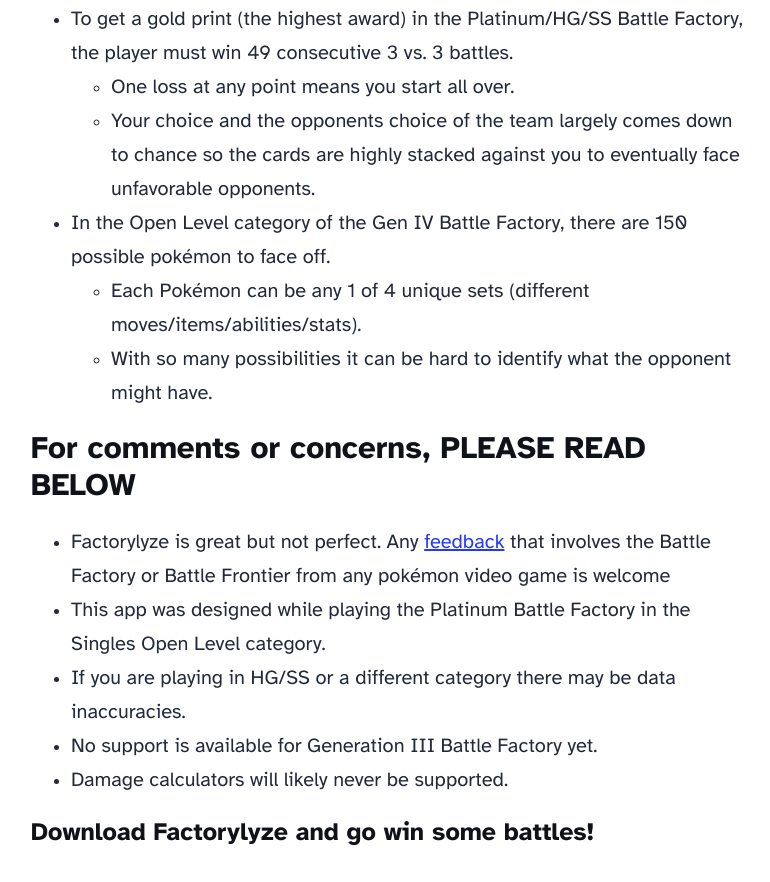
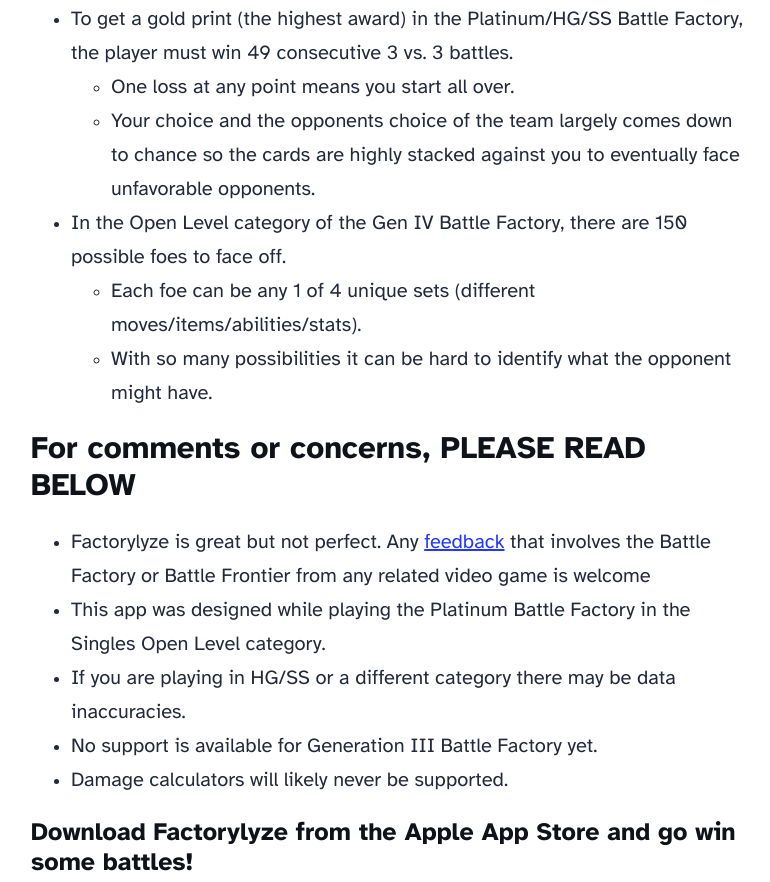
Before and after one commit to rahulkhand/barrelofideas-web, an Astro site: page /products/factorylyze in a window 1280 px wide. Shown: the part 1222-2104 px from the top of the page, without its empty margins (249-1019 px from the left). Built offline with nearby package versions, Linux system fonts and the light colour scheme; Astro itself is replaced by a stand-in of ours.

Commit message:
remove pokemon references for app review

```diff
--- a/src/content/products/factorylyze.md
+++ b/src/content/products/factorylyze.md
@@ -5,22 +5,22 @@
 heroImage: "/battle_factory_sinnoh_location.png"
 ---
 
-One of the most challenging sections of the generation 4 Pokémon video games is the [Battle Factory](https://bulbapedia.bulbagarden.net/wiki/Battle_Factory_(Generation_IV)). Consistently winning battles against randomized opponent teams without a single loss means every move counts. With the Factorylyze app for iOS, there is more visibility into the exact opponent sets by simply entering known fields such as moves seen or held item used. Plus the searching power is readily available from your pocket which means no need to surf the web or sift through massive spreadsheets.
+One of the most challenging sections of the generation 4 video games is the [Battle Factory](https://bulbapedia.bulbagarden.net/wiki/Battle_Factory_(Generation_IV)). Consistently winning battles against randomized opponent teams without a single loss means every move counts. With the Factorylyze app for iOS, there is more visibility into the exact opponent sets by simply entering known fields such as moves seen or held item used. Plus the searching power is readily available from your pocket which means no need to surf the web or sift through massive spreadsheets.
 
 Why is any analysis even needed?
 - To get a gold print (the highest award) in the Platinum/HG/SS Battle Factory, the player must win 49 consecutive 3 vs. 3 battles.
     - One loss at any point means you start all over.
     - Your choice and the opponents choice of the team largely comes down to chance so the cards are highly stacked against you to eventually face unfavorable opponents.
-- In the Open Level category of the Gen IV Battle Factory, there are 150 possible pokémon to face off.
-    - Each Pokémon can be any 1 of 4 unique sets (different moves/items/abilities/stats).
+- In the Open Level category of the Gen IV Battle Factory, there are 150 possible foes to face off.
+    - Each foe can be any 1 of 4 unique sets (different moves/items/abilities/stats).
     - With so many possibilities it can be hard to identify what the opponent might have.
 
 <h4>For comments or concerns, PLEASE READ BELOW</h4>
 
-- Factorylyze is great but not perfect. Any [feedback](mailto:inquiries@barrelofideas.com) that involves the Battle Factory or Battle Frontier from any pokémon video game is welcome
+- Factorylyze is great but not perfect. Any [feedback](mailto:inquiries@barrelofideas.com) that involves the Battle Factory or Battle Frontier from any related video game is welcome
 - This app was designed while playing the Platinum Battle Factory in the Singles Open Level category.
 - If you are playing in HG/SS or a different category there may be data inaccuracies.
 - No support is available for Generation III Battle Factory yet.
 - Damage calculators will likely never be supported.
 
-<h5>Download Factorylyze and go win some battles!</h5>
+<h5>Download Factorylyze from the Apple App Store and go win some battles!</h5>
```
